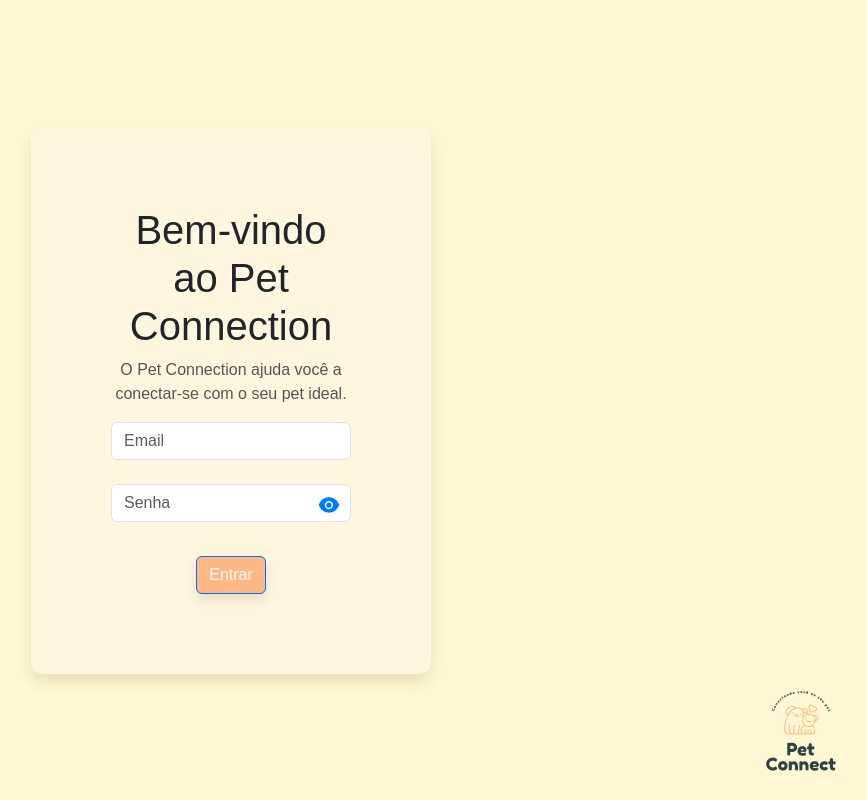
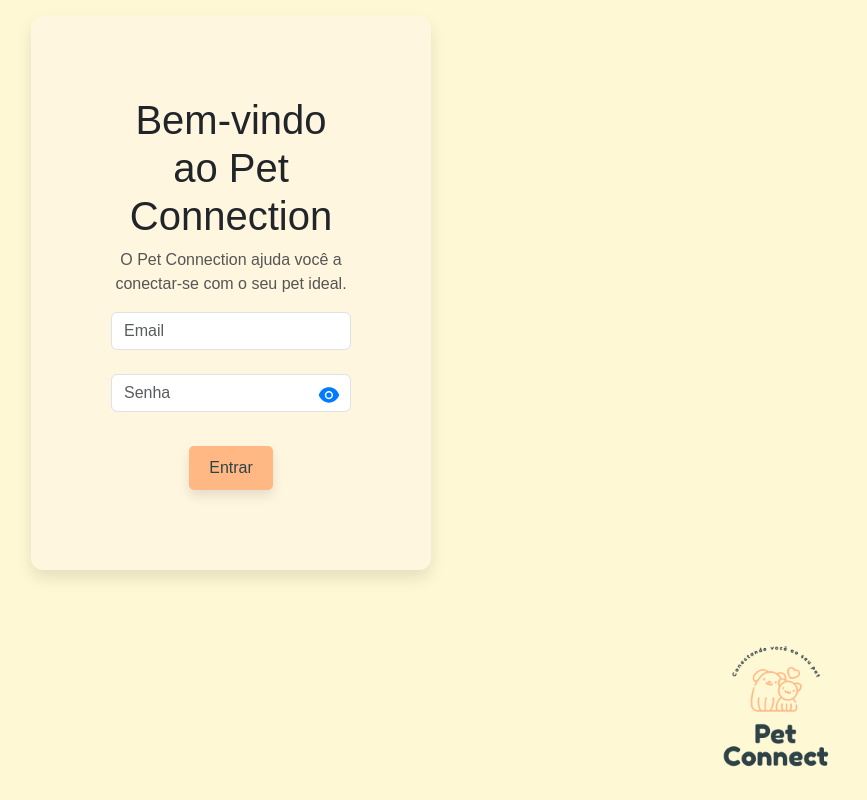
Before and after one commit to carolinachm/pet_connection_front, a React (Create React App) app: page / in a window 1280 px wide. Shown: the whole page, without its empty margins (409-1276 px from the left). Built offline with nearby package versions, Linux system fonts and the light colour scheme.

Commit message:
ajuste usuario.css

```diff
--- a/src/components/Dashboard/Dashboard.css
+++ b/src/components/Dashboard/Dashboard.css
@@ -37,17 +37,19 @@
 
 .btn-custom {
     font-size: 0.9rem; /* Tamanho da fonte */
-    padding: 8px 15px; /* Ajustado para um tamanho menor */
-    background-color: #ffb884; /* Cor botao/
+    padding: 8px 15px;
+    background-color: #ffb884 !important;  /* Cor botão */
     color: white; /* Cor do texto */
     border: none; /* Remove borda */
-    border-radius: 5px; /* Bordas arredondadas */
+    border-radius: 9px; /* Bordas arredondadas */
     transition: background-color 0.3s; /* Transição suave para hover */
+    cursor: pointer; /* Muda o cursor para a mão */
 }
 
 .btn-custom:hover {
-    background-color: #fff8d4; /* Cor 1 para hover */
+    background-color: #f5df98!important; /* Cor 1 para hover */
 }
+
 
 /* Seção principal com imagem de fundo */
 .main-section {
@@ -83,7 +85,7 @@
     flex-direction: column; /* Coloca os botões em coluna */
 }
 
-button {
+.button {
     font-size: 1rem; /* Diminuído para 1rem */
     padding: 8px 20px; /* Ajustado para um tamanho menor */
     background-color: #f5df98; /* Cor 2 */
--- a/src/components/Home/Home.css
+++ b/src/components/Home/Home.css
@@ -48,11 +48,11 @@
 .paw:nth-child(5) { top: 50%; left: 10%; animation-delay: 2s; }
 .paw:nth-child(6) { top: 40%; left: 90%; animation-delay: 2.5s; }
 
-.logo {
-    position: absolute;
+.logo-home {
+    position: fixed;
     bottom: 20px; /* Ajusta a distância do fundo */
     right: 20px; /* Ajusta a distância da direita */
-    width: 100px; /* Ajusta o tamanho do logo */
+    width: 150px; /* Ajusta o tamanho do logo */
     height: auto; /* Mantém a proporção */
     z-index: 1; /* Garante que o logo fique acima das patinhas */
 }
--- a/src/components/Home/Home.js
+++ b/src/components/Home/Home.js
@@ -108,7 +108,7 @@
           </Form>
         </div>
       </div>
-      <img src={`${process.env.PUBLIC_URL}/imagens/logo2.png`} alt="" className="logo" />
+      <img src={`${process.env.PUBLIC_URL}/imagens/logo2.png`} alt="" className="logo-home" />
     </div>
   );
 }
--- a/src/components/Usuario.css
+++ b/src/components/Usuario.css
@@ -7,80 +7,78 @@
 
 /* Corpo da página */
 body {
-    background-color: #fff8d4; /* Cor 3 */
-    position: relative; /* Para posicionamento do logo */
-    min-height: 100vh; /* Para garantir que a página tenha altura mínima */
+    background-color: #fff8d4;
+    min-height: 100vh;
+    display: flex;
+    flex-direction: column;
+    align-items: center;
+    justify-content: flex-start; /* Alinha para o topo */
+    margin: 0;
+    padding: 0;
+    box-sizing: border-box;
 }
 
-/* Cabeçalho com o logo à direita */
-.header {
+/* Centralizando conteúdo principal */
+.home-container {
     display: flex;
-    justify-content: space-between; /* Logo à direita */
+    flex-direction: column;
     align-items: center;
-    padding: 10px 20px;
-    background-color: #2e4347; /* Cor 5 */
+    justify-content: flex-start;
+    width: 100%;
+    position: relative; /* Para o logo ser posicionado em relação a este contêiner */
 }
 
-/* Centralizando botões e título */
-.container {
-    display: flex;
-    flex-direction: column;
-    align-items: center; /* Centraliza todo o conteúdo */
+/* Estilos para a imagem do logo */
+.logo-usuario {
+    position: fixed; /* Alinhado ao contêiner */
+    bottom: 20px; /* Distância do fundo da página */
+    right: 20px; /* Distância da direita */
+    width: 150px; /* Ajuste conforme necessário */
+    height: auto;
+    z-index: 1000; /* Para garantir que fique acima de outros elementos */
 }
 
-.action-buttons {
-    margin-bottom: 15px; /* Espaço abaixo dos botões */
-}
-
-/* Alterando as cores dos botões */
-.button {
-    font-size: 0.9rem;
-    padding: 10px 20px; /* Aumente o padding se necessário */
-    background-color: #2e4347; /* Cor 1 */
-    color: white; /* Cor 5 */
+/* Botão de cadastro */
+.button, button[type="submit"] {
+    background-color: #f5df98;
+    color: #2e4347;
+    padding: 10px 20px;
     border: none;
     border-radius: 5px;
     transition: background-color 0.3s;
+    cursor: pointer;
 }
 
-.button:hover {
-    background-color: #ffb884; /* Cor 4 */
+.button:hover, button[type="submit"]:hover {
+    background-color: #ffb884;
 }
 
 /* Tabela de Usuários */
 .table {
-    width: 80%; /* Ajuste a largura da tabela */
+    width: 100%;
     margin-top: 20px;
-    border-collapse: collapse;
-    text-align: center; /* Centraliza o texto da tabela */
+    text-align: center;
 }
 
-/* Logo fixo na parte inferior direita */
-.fixed-logo {
-    position: fixed;
-    bottom: 20px; /* Ajuste a distância do fundo da página */
-    right: 20px; /* Ajuste a distância da direita */
-    z-index: 1000; /* Para garantir que o logo fique acima de outros elementos */
+/* Responsividade para telas menores */
+@media (max-width: 768px) {
+    .home-container {
+        padding: 15px;
     }
 
-/* Modal Formulário */
-.modal-header, .modal-footer {
-    background-color: #ffb884; /* Cor 1 */
-    color: #2e4347;
+    .table {
+        font-size: 0.9rem;
     }
 
-.modal-body {
-    background-color: #fff8d4; /* Cor 3 */
+    .button, button[type="submit"] {
+        width: 90%;
+        padding: 8px 12px;
     }
 
-button[type="submit"] {
-    background-color: #2e4347; /* Cor 5 */
-    color: white;
-    padding: 10px 20px;
-    border: none;
-    border-radius: 5px;
+    /* Ajuste do logo para telas menores */
+    .logo {
+        width: 35px; /* Diminuindo o tamanho do logo em telas menores */
+        bottom: 10px;
+        right: 10px; /* Mantém o logo dentro da tela em telas pequenas */
     }
-
-button[type="submit"]:hover {
-    background-color: #ffb884; /* Cor 1 */
 }
--- a/src/components/Usuario/Usuario.js
+++ b/src/components/Usuario/Usuario.js
@@ -4,13 +4,9 @@
   getUsuarios,
   createUsuario,
   deleteUsuario
-
 }
-from '../../service/usuarioService'; // Certifique-se de que o caminho está correto
-import './Usuario'; // O caminho relativo ao CSS está correto
-
-
-
+from '../../service/usuarioService';
+import '../Usuario.css'; // Verifique se o caminho está correto
 
 function Usuario() {
   const [show, setShow] = useState(false);
@@ -41,7 +37,7 @@
     e.preventDefault();
     try {
       await createUsuario(novoUsuario);
-      const data = await getUsuarios(); // Recarrega a lista de usuários
+      const data = await getUsuarios();
       setUsuarios(data);
       setNovoUsuario({ nome: '', email: '', senha: '' });
       handleClose();
@@ -53,7 +49,7 @@
   return (
       <div className="container mt-5">
         <h1>Usuários</h1>
-        <Button variant="primary" onClick={handleShow}>
+        <Button className="button" onClick={handleShow}>
           Cadastrar Usuário
         </Button>
 
@@ -100,7 +96,7 @@
                 />
               </Form.Group>
 
-              <Button variant="primary" type="submit">
+              <Button className="button" type="submit">
                 Cadastrar
               </Button>
             </Form>
@@ -147,8 +143,8 @@
         </div>
 
         {/* Logo fixo na parte inferior direita */}
-        <div className="fixed-logo">
-          <img src="/imagens/logo2.png" alt="Logo" />
+        <div className="fixed-logo-usuario">
+          <img src="/imagens/logo2.png" alt="" className='logo-usuario' />
         </div>
       </div>
   );
```
Lines whose indentation alone changed are shown as unchanged.
